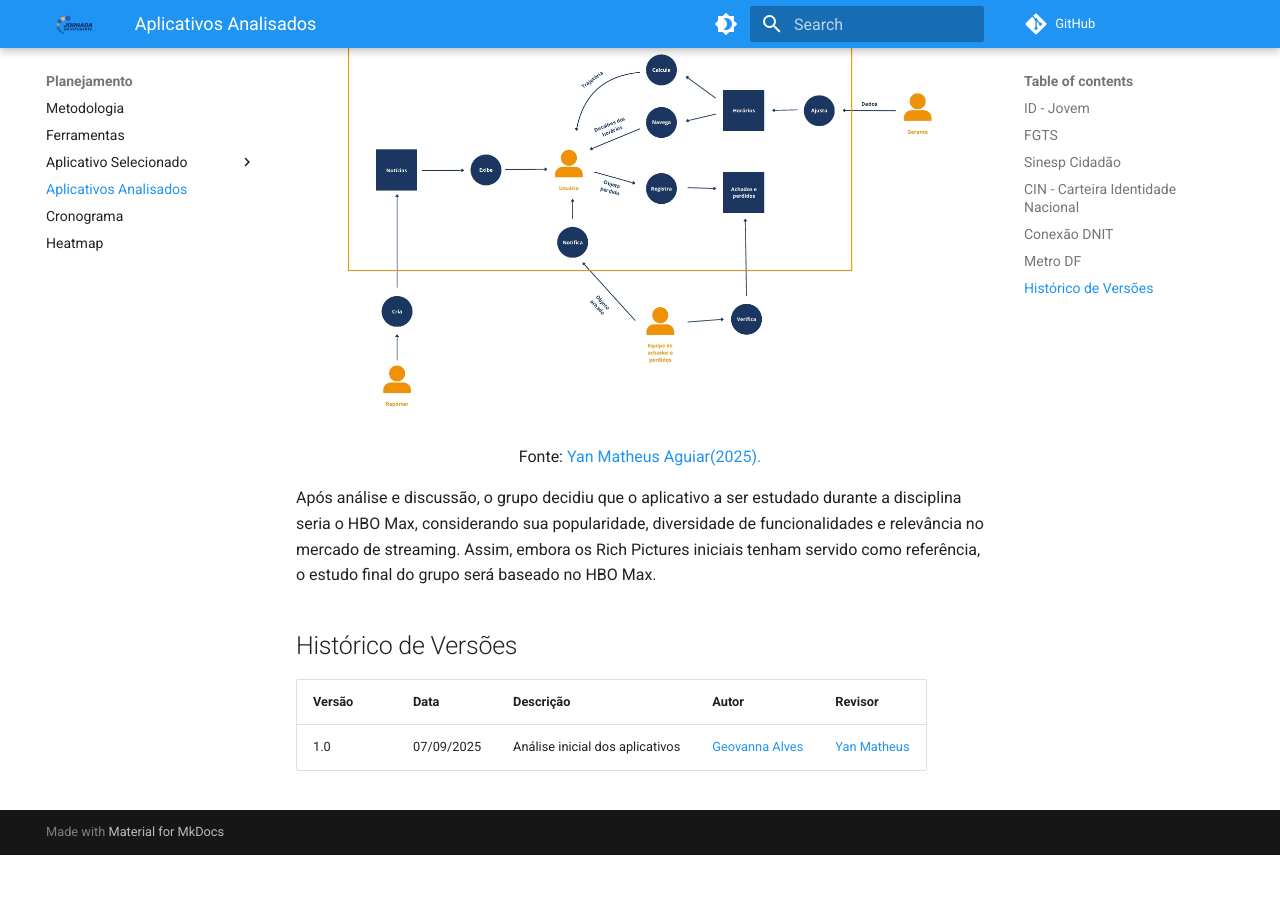
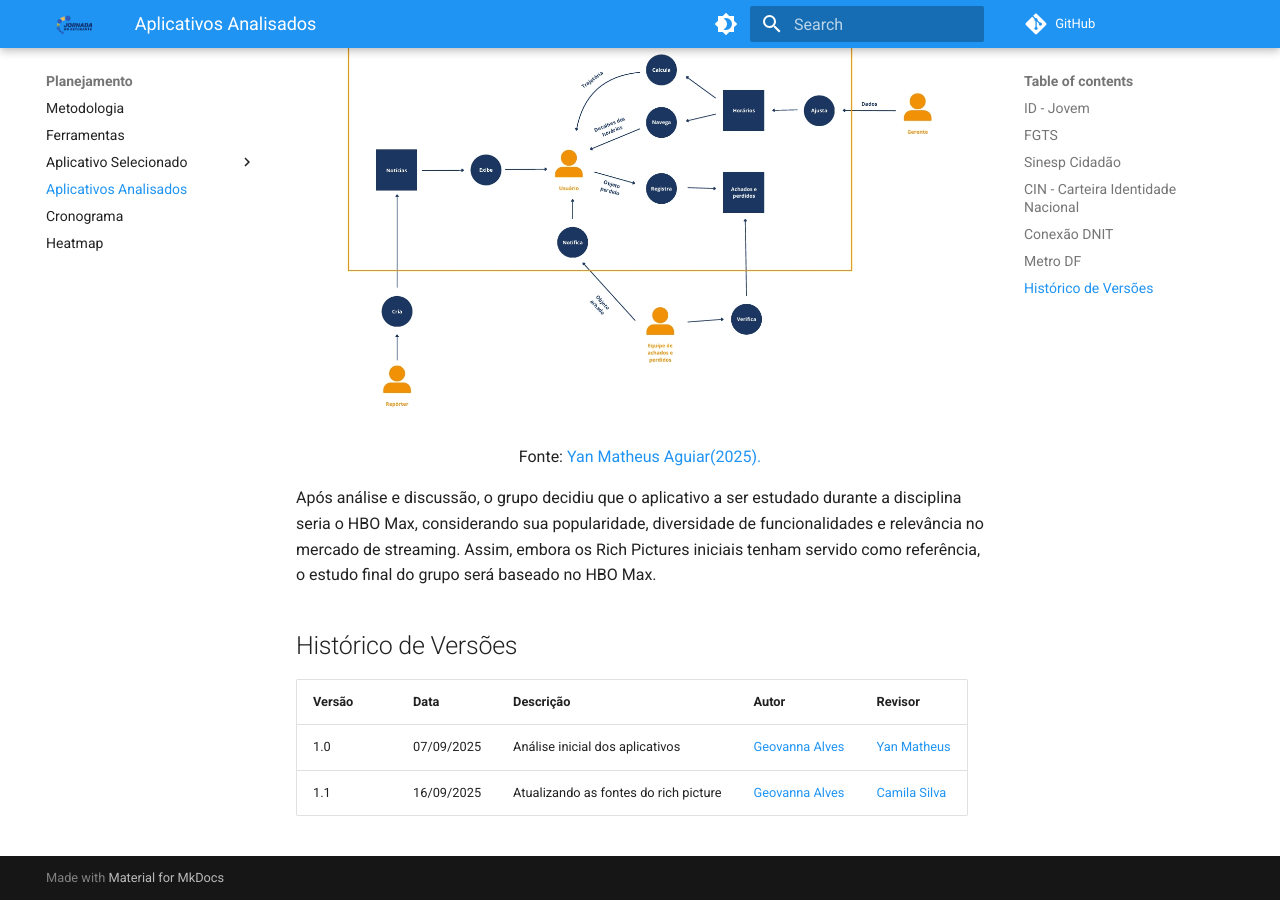
Before and after one commit to Requisitos-de-Software/2025.2-Grupo05, an MkDocs documentation site: the page built from docs/Planejamento/Aplicativo_analisado.md, in a window 1280 px wide and 900 px high, scrolled down 3978 px. Built offline with MkDocs 1.6.1 and Material for MkDocs 9.7.7, drawn with Linux system fonts in a browser that asks for light colours; comment, search, counter and statistics services are not loaded; before the commit the page ends 4833 px from its top, so only the background shows below that.

Commit message:
Atualizando as fontes e histórico de versão

```diff
--- a/docs/Planejamento/Aplicativo_analisado.md
+++ b/docs/Planejamento/Aplicativo_analisado.md
@@ -72,3 +72,4 @@ Após análise e discussão, o grupo decidiu que o aplicativo a ser estudado dur
 | Versão   | Data       | Descrição                                | Autor                    | Revisor |
 |----------|------------|------------------------------------------|--------------------------|---------|
 | 1.0      | 07/09/2025 | Análise inicial dos aplicativos     | [Geovanna Alves](https://github.com/GeovannaUmbelino)           |  [Yan Matheus](https://github.com/Yanmatheus0812)   |
+ | 1.1      | 16/09/2025 | Atualizando as fontes do rich picture     | [Geovanna Alves](https://github.com/GeovannaUmbelino)           | [Camila Silva](https://github.com/CamilaSilvaC)  |
```
Also changed, not shown: docs/Planejamento/Ferramentas.md (+1 -0 lines).
